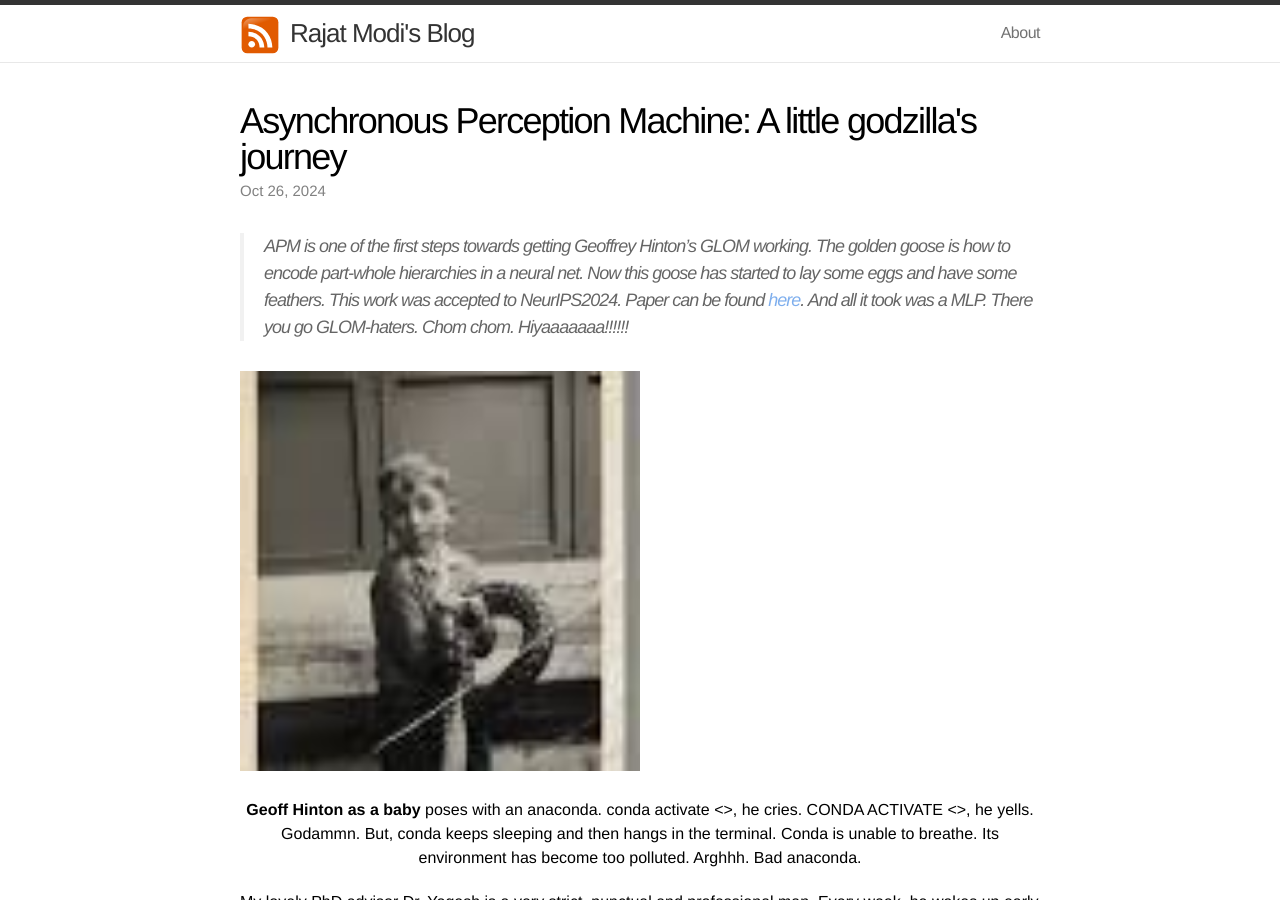
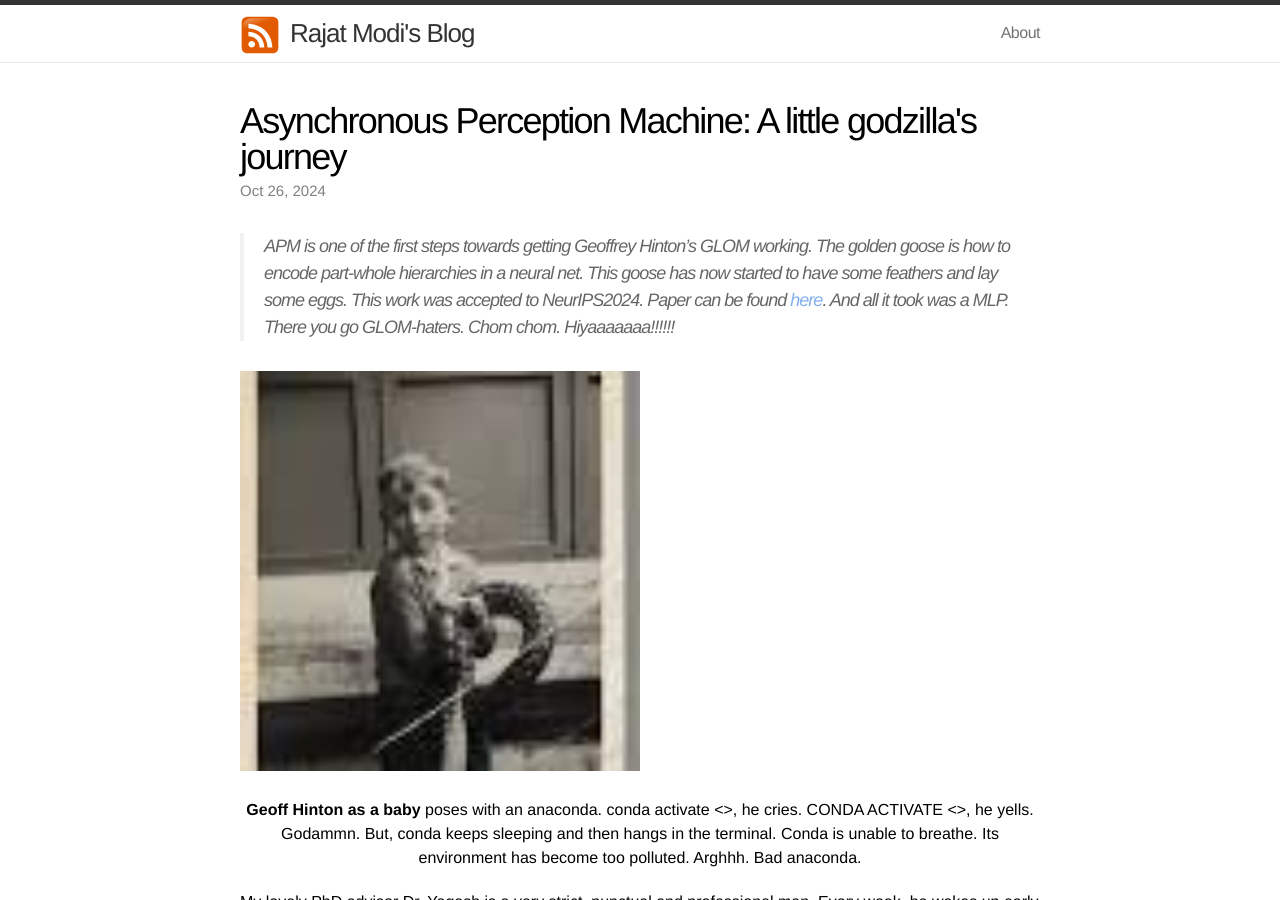
Before and after one commit to rajatmodi62/rajatmodi62.github.io, a Jekyll site: the page built from _posts/2024-10-26-hinton_apm.md, in a window 1280 px wide and 900 px high. Built offline with Jekyll 4.4.1, drawn with Linux system fonts in a browser that asks for light colours; comment, search, counter and statistics services are not loaded.

Commit message:
soft link blog

```diff
--- a/_posts/2024-10-26-hinton_apm.md
+++ b/_posts/2024-10-26-hinton_apm.md
@@ -5,7 +5,7 @@ title:  "Asynchronous Perception Machine: A little godzilla's journey"
 description: "APM is one of the first steps towards getting Hinton's GLOM working. The golden goose is how to encode part-whole hierarchies in a neural net"
 date:   2024-10-26 11:00:00
 ---
-> APM is one of the first steps towards getting Geoffrey Hinton's GLOM working. The golden goose is how to encode part-whole hierarchies in a neural net. Now this goose has started to lay some eggs and have some feathers. This work was accepted to NeurIPS2024. Paper can be found <a href="URL">here</a>. And all it took was a MLP. There you go GLOM-haters. Chom chom. Hiyaaaaaaa!!!!!!
+> APM is one of the first steps towards getting Geoffrey Hinton's GLOM working. The golden goose is how to encode part-whole hierarchies in a neural net. This goose has now started to have some feathers and lay some eggs. This work was accepted to NeurIPS2024. Paper can be found <a href="URL">here</a>. And all it took was a MLP. There you go GLOM-haters. Chom chom. Hiyaaaaaaa!!!!!!
 
 
 <div class="text-center" style="margin: 0 auto; max-width: 800px;"> <!-- Set max-width as needed -->
```
